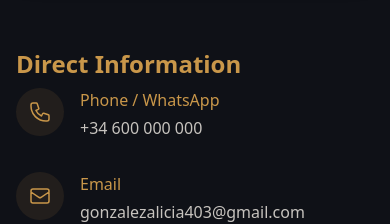
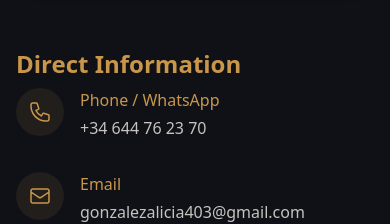
Before and after one commit to PabloVallecillos/alicia-gonzalez-web, a Next.js app: page /en/contacto in a window 390 px wide. Shown: the part 906-1130 px from the top of the page. Built offline with nearby package versions, Linux system fonts and the light colour scheme.

Commit message:
fix: update phone number in contact page

```diff
--- a/src/app/[locale]/contacto/page.tsx
+++ b/src/app/[locale]/contacto/page.tsx
@@ -85,7 +85,7 @@ export default function ContactoPage() {
               </div>
               <div>
                 <h3 className="font-medium text-[#C9974A]">{t("phoneTitle")}</h3>
-                <p className="text-[#F5F0E8]/80 mt-1">+34 600 000 000</p>
+                <p className="text-[#F5F0E8]/80 mt-1">+34 644 76 23 70</p>
               </div>
             </div>
 
```
